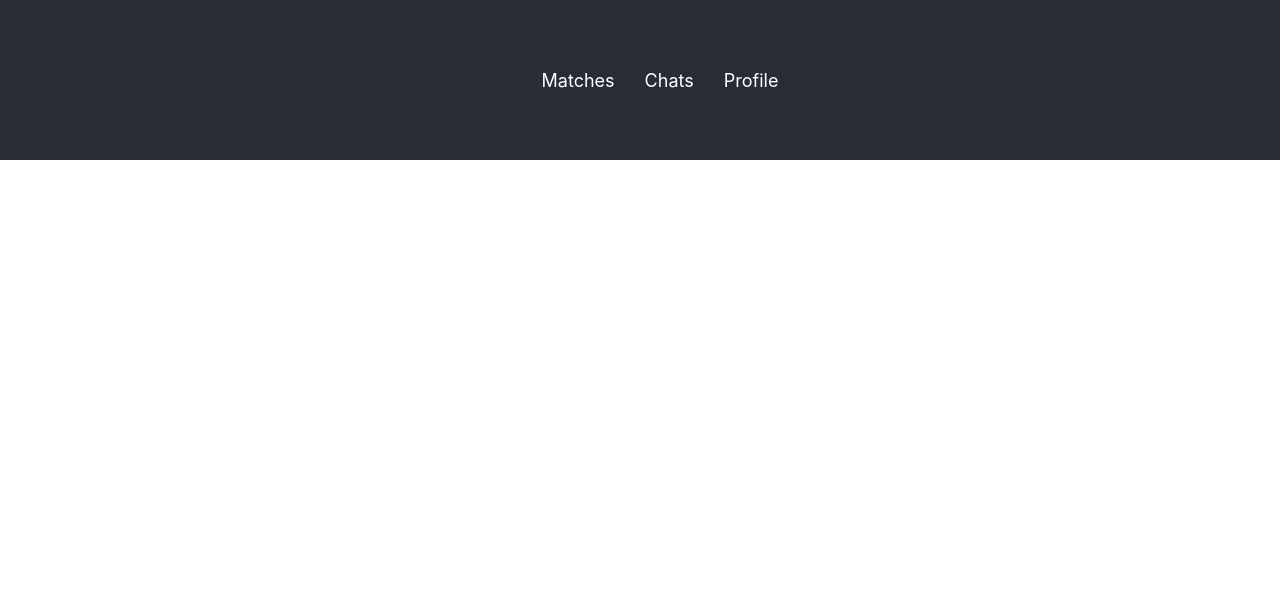
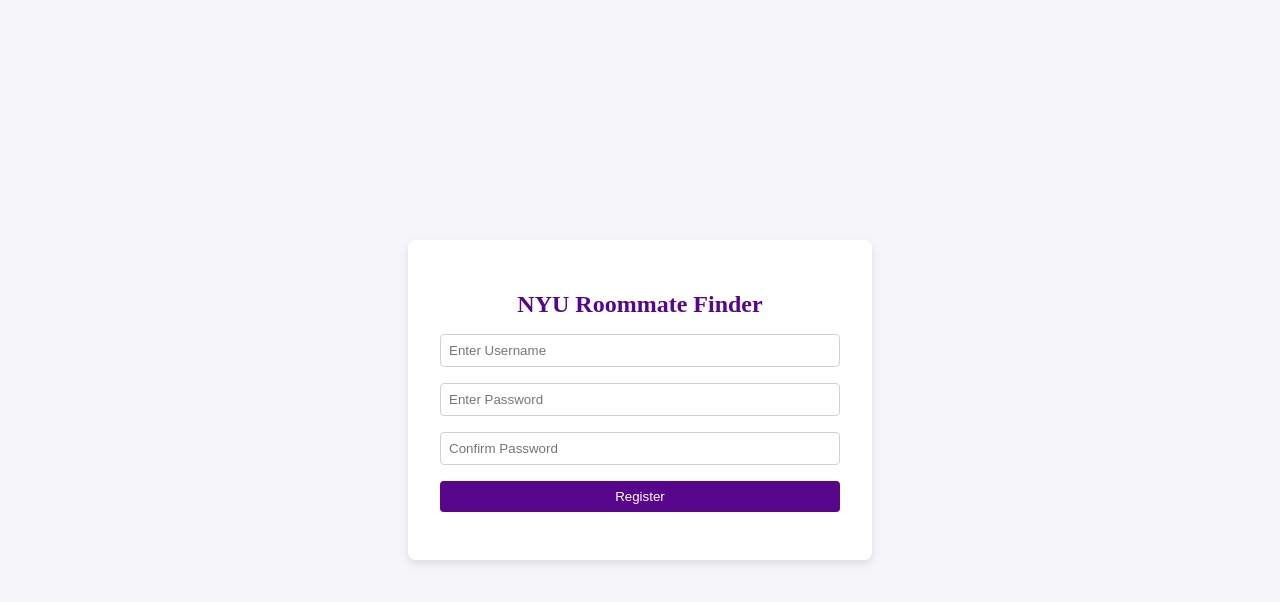
Before and after one commit to yujin-hong-123/roommate-finder, a React (Create React App) app in the folder front-end/: page /register in a window 1280 px wide. Before the commit this address had no page. Shown: the top 602 px of the page. Built offline with nearby package versions, Linux system fonts and the light colour scheme.

Commit message:
create styling and components for login and registration pages

```diff
--- a/front-end/package.json
+++ b/front-end/package.json
@@ -10,6 +10,7 @@
     "react-dom": "^18.2.0",
     "react-router-dom": "^6.22.2",
     "react-scripts": "5.0.1",
+    "tailwindcss": "^3.4.1",
     "web-vitals": "^2.1.4"
   },
   "scripts": {
--- a/front-end/src/App.js
+++ b/front-end/src/App.js
@@ -1,22 +1,18 @@
-import './App.css';
-import {BrowserRouter as Router, Routes, Route} from "react-router-dom"
-import Profile from './Profile'
-import TopMatches from './TopMatches'
-import Header from './Header'
-
+import React from 'react';
+import { BrowserRouter as Router, Routes, Route, Navigate } from 'react-router-dom';
+import LoginForm from './components/LoginForm';
+import RegistrationForm from './components/RegistrationForm';
 
 function App() {
   return (
-    <div className="App">
-      <Router>
-        <Header />
-        <main className="App-main">
-          <Routes>
-            <Route path="/" element={<Profile />}> </Route>
-          </Routes>
-        </main>
-      </Router>
-    </div>
+    <Router>
+      <Routes>
+        <Route path="/login" element={<LoginForm />} />
+        <Route path="/register" element={<RegistrationForm />} />
+        {/* Redirect all other paths to "/login" */}
+        <Route path="*" element={<Navigate replace to="/login" />} />
+      </Routes>
+    </Router>
   );
 }
 
--- /dev/null
+++ b/front-end/src/components/LoginForm.js
@@ -0,0 +1,44 @@
+import React, { useState } from 'react';
+import { Link } from 'react-router-dom';
+
+function LoginForm() {
+  const [username, setUsername] = useState('');
+  const [password, setPassword] = useState('');
+
+  const handleSubmit = (e) => {
+    e.preventDefault();
+    console.log('Login with:', username, password);
+  };
+
+  return (
+    <div className="container">
+      <div className="form-container">
+        <h2 className="title">NYU Roommate Finder</h2>
+        <form className="form" onSubmit={handleSubmit}>
+          <input
+            type="text"
+            value={username}
+            onChange={(e) => setUsername(e.target.value)}
+            placeholder="Enter Username"
+            className="input"
+          />
+          <input
+            type="password"
+            value={password}
+            onChange={(e) => setPassword(e.target.value)}
+            placeholder="Enter Password"
+            className="input"
+          />
+          <button type="submit" className="button">Login</button>
+          <div className="footer">
+            <Link to="/register" className="link">
+              Register
+            </Link>
+          </div>
+        </form>
+      </div>
+    </div>
+  );
+}
+
+export default LoginForm;
--- /dev/null
+++ b/front-end/src/components/RegistrationForm.js
@@ -0,0 +1,50 @@
+import React, { useState } from 'react';
+
+function RegistrationForm() {
+  const [username, setUsername] = useState('');
+  const [password, setPassword] = useState('');
+  const [confirmPassword, setConfirmPassword] = useState('');
+
+  const handleSubmit = (e) => {
+    e.preventDefault();
+    if (password !== confirmPassword) {
+      alert('Passwords do not match.');
+      return;
+    }
+    console.log('Register with:', username, password);
+  };
+
+  return (
+    <div className="container">
+      <div className="form-container">
+        <h2 className="title">NYU Roommate Finder</h2>
+        <form className="form" onSubmit={handleSubmit}>
+          <input
+            type="text"
+            value={username}
+            onChange={(e) => setUsername(e.target.value)}
+            placeholder="Enter Username"
+            className="input"
+          />
+          <input
+            type="password"
+            value={password}
+            onChange={(e) => setPassword(e.target.value)}
+            placeholder="Enter Password"
+            className="input"
+          />
+          <input
+            type="password"
+            value={confirmPassword}
+            onChange={(e) => setConfirmPassword(e.target.value)}
+            placeholder="Confirm Password"
+            className="input"
+          />
+          <button type="submit" className="button">Register</button>
+        </form>
+      </div>
+    </div>
+  );
+}
+
+export default RegistrationForm;
--- a/front-end/src/index.js
+++ b/front-end/src/index.js
@@ -1,17 +1,11 @@
 import React from 'react';
-import ReactDOM from 'react-dom/client';
-import './index.css';
+import ReactDOM from 'react-dom';
+import './styles/landingPages.css';
 import App from './App';
-import reportWebVitals from './reportWebVitals';
 
-const root = ReactDOM.createRoot(document.getElementById('root'));
-root.render(
+ReactDOM.render(
   <React.StrictMode>
     <App />
-  </React.StrictMode>
+  </React.StrictMode>,
+  document.getElementById('root')
 );
-
-// If you want to start measuring performance in your app, pass a function
-// to log results (for example: reportWebVitals(console.log))
-// or send to an analytics endpoint. Learn more: https://bit.ly/CRA-vitals
-reportWebVitals();
--- /dev/null
+++ b/front-end/src/styles/landingPages.css
@@ -0,0 +1,92 @@
+/* src/styles/landingPages.css */
+
+/* Base styles */
+body, html {
+    margin: 0;
+    padding: 0;
+    height: 100%;
+  }
+
+  /* Reusable classes */
+  .container {
+    display: flex;
+    justify-content: center;
+    align-items: center;
+    min-height: 100vh;
+    background-color: #F5F5FA;
+  }
+
+  .form-container {
+    background-color: #FFFFFF;
+    padding: 2rem;
+    border-radius: 8px;
+    box-shadow: 0 4px 8px rgba(0, 0, 0, 0.1);
+    width: 90%;
+    max-width: 400px;
+    margin: auto;
+  }
+
+  .title {
+    color: #57068C;
+    text-align: center;
+    margin-bottom: 1rem;
+    font-size: 1.5rem; /* Larger text on smaller screens */
+  }
+
+  .form {
+    display: flex;
+    flex-direction: column;
+  }
+
+  .input {
+    padding: 0.5rem;
+    margin-bottom: 1rem;
+    border: 1px solid #D1D1D1;
+    border-radius: 4px;
+  }
+
+  .button {
+    background-color: #57068C;
+    color: #FFFFFF;
+    padding: 0.5rem;
+    border: none;
+    border-radius: 4px;
+    margin-bottom: 1rem;
+    cursor: pointer;
+  }
+
+  .button:hover {
+    background-color: #6D28D9;
+  }
+
+  .footer {
+    text-align: center;
+  }
+
+  .link {
+    color: #57068C;
+    text-decoration: none;
+  }
+
+  .link:hover {
+    text-decoration: underline;
+  }
+
+  /* iPhone 14 Pro Max specific styles */
+  @media only screen and (max-width: 428px) {
+    .form-container {
+      padding: 1.5rem; /* Slightly less padding on smaller screens */
+    }
+
+    .title {
+      font-size: 1.25rem; /* Adjust title size for smaller screens */
+    }
+
+    .input {
+      padding: 0.75rem; /* Larger tap targets for inputs */
+    }
+
+    .button {
+      padding: 0.75rem; /* Larger tap targets for buttons */
+    }
+  }
```
